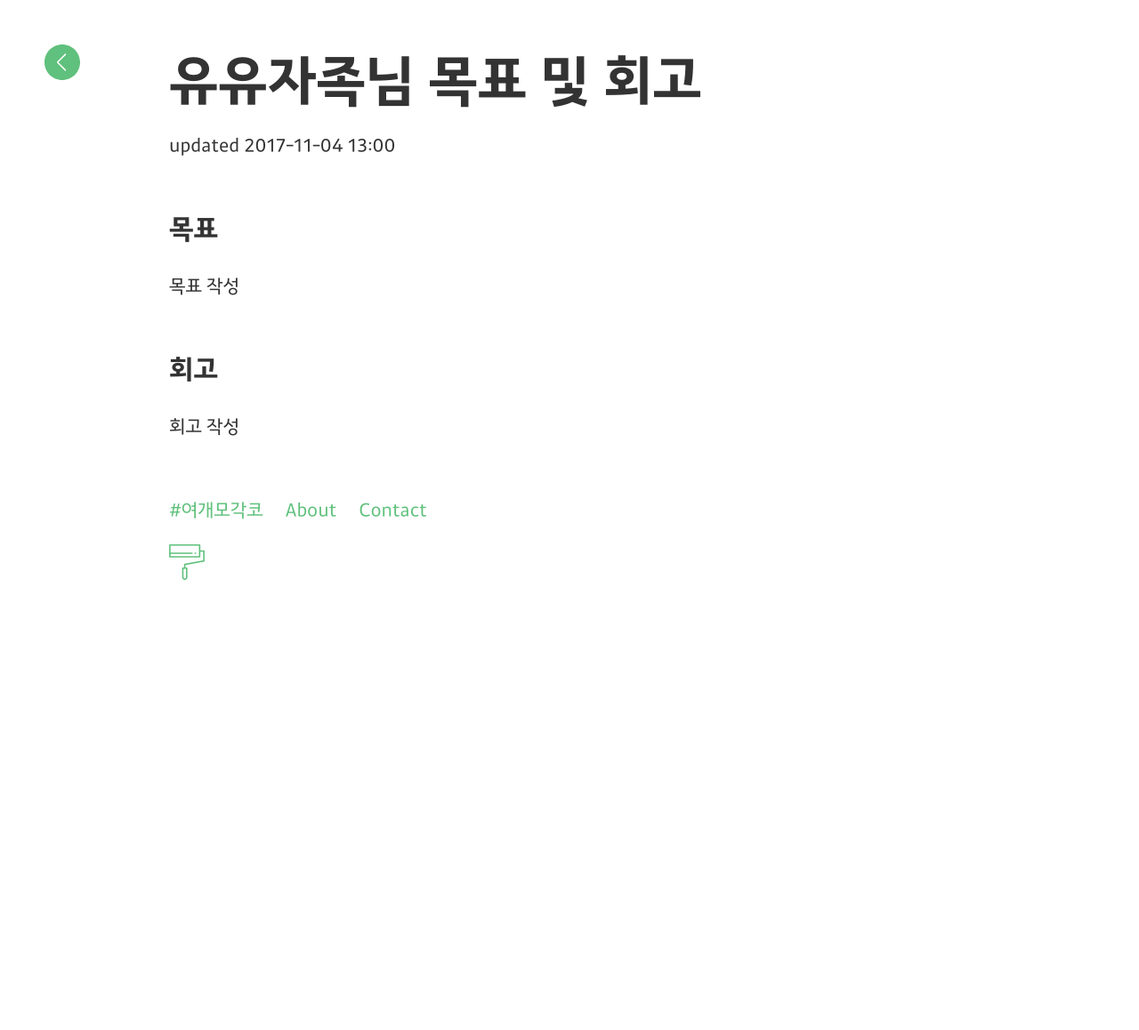
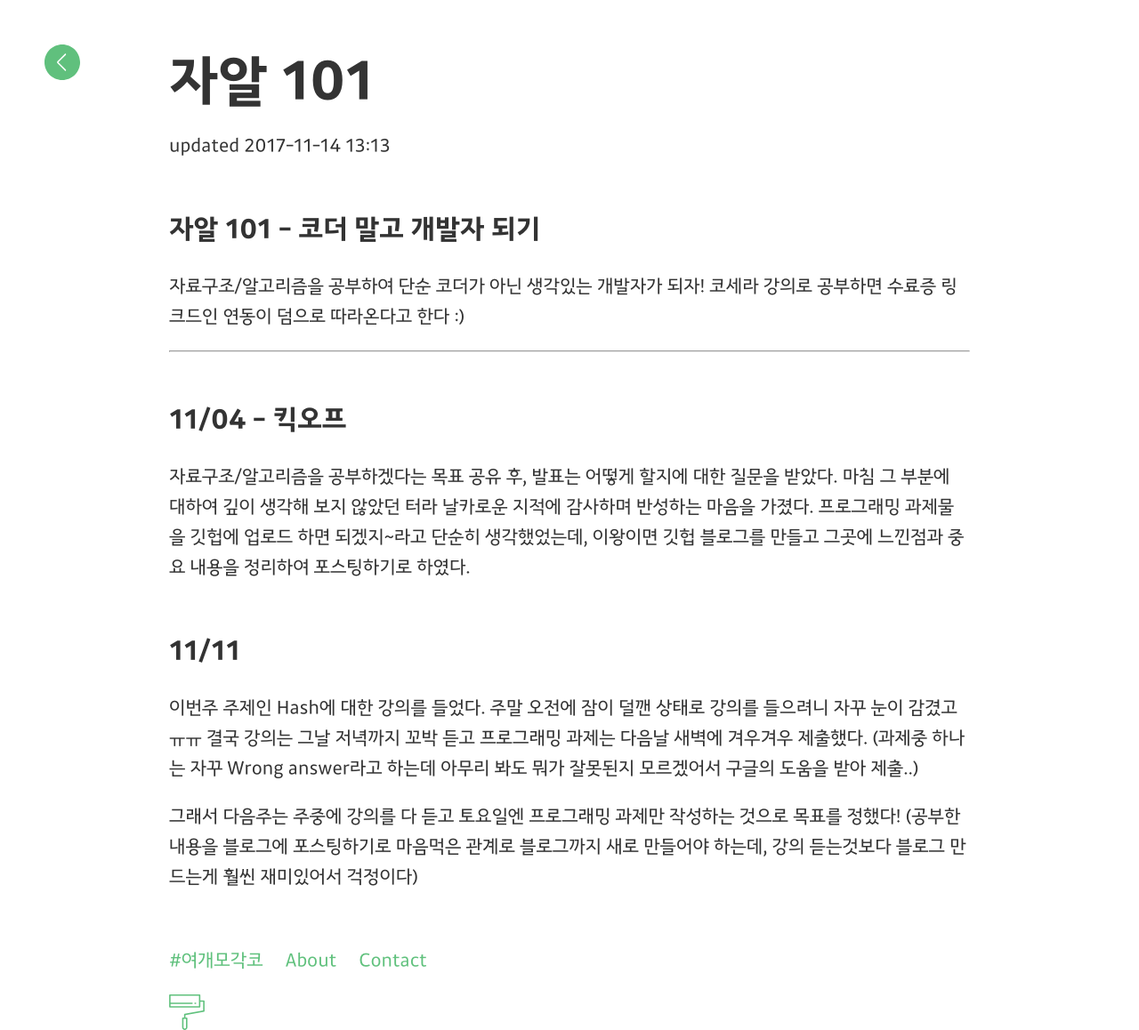
Before and after one commit to yeogaemogaco/retrospective-2nd, a Jekyll site: the page built from _posts/2017-11-04-youjinchoi.md, in a window 1280 px wide. Shown: the whole page at 89% size. Built offline with Jekyll 4.4.1, drawn with Linux system fonts in a browser that asks for light colours; before the commit the page ends 980 px from its top, so only the background shows below that.

```diff
--- a/_posts/2017-11-04-youjinchoi.md
+++ b/_posts/2017-11-04-youjinchoi.md
@@ -1,12 +1,27 @@
 ---
 layout: post
-title: "유유자족님 목표 및 회고"
+title: "자알 101"
 author: youjinchoi
-date: 2017-11-04 13:00
+date: 2017-11-14 13:13
 ---
 
-## 목표
-목표 작성
+## 자알 101 - 코더 말고 개발자 되기
 
-## 회고
-회고 작성
+자료구조/알고리즘을 공부하여 단순 코더가 아닌 생각있는 개발자가 되자!
+코세라 강의로 공부하면 수료증 링크드인 연동이 덤으로 따라온다고 한다 :)
+
+---
+
+## 11/04 - 킥오프
+자료구조/알고리즘을 공부하겠다는 목표 공유 후, 발표는 어떻게 할지에 대한 질문을 받았다.
+마침 그 부분에 대하여 깊이 생각해 보지 않았던 터라 날카로운 지적에 감사하며 반성하는 마음을 가졌다.
+프로그래밍 과제물을 깃헙에 업로드 하면 되겠지~라고 단순히 생각했었는데, 이왕이면 깃헙 블로그를 만들고 그곳에 느낀점과 중요 내용을 정리하여 포스팅하기로 하였다.
+
+## 11/11
+이번주 주제인 Hash에 대한 강의를 들었다.
+주말 오전에 잠이 덜깬 상태로 강의를 들으려니 자꾸 눈이 감겼고ㅠㅠ
+결국 강의는 그날 저녁까지 꼬박 듣고 프로그래밍 과제는 다음날 새벽에 겨우겨우 제출했다.
+(과제중 하나는 자꾸 Wrong answer라고 하는데 아무리 봐도 뭐가 잘못된지 모르겠어서 구글의 도움을 받아 제출..)
+
+그래서 다음주는 주중에 강의를 다 듣고 토요일엔 프로그래밍 과제만 작성하는 것으로 목표를 정했다!
+(공부한 내용을 블로그에 포스팅하기로 마음먹은 관계로 블로그까지 새로 만들어야 하는데, 강의 듣는것보다 블로그 만드는게 훨씬 재미있어서 걱정이다)
```
